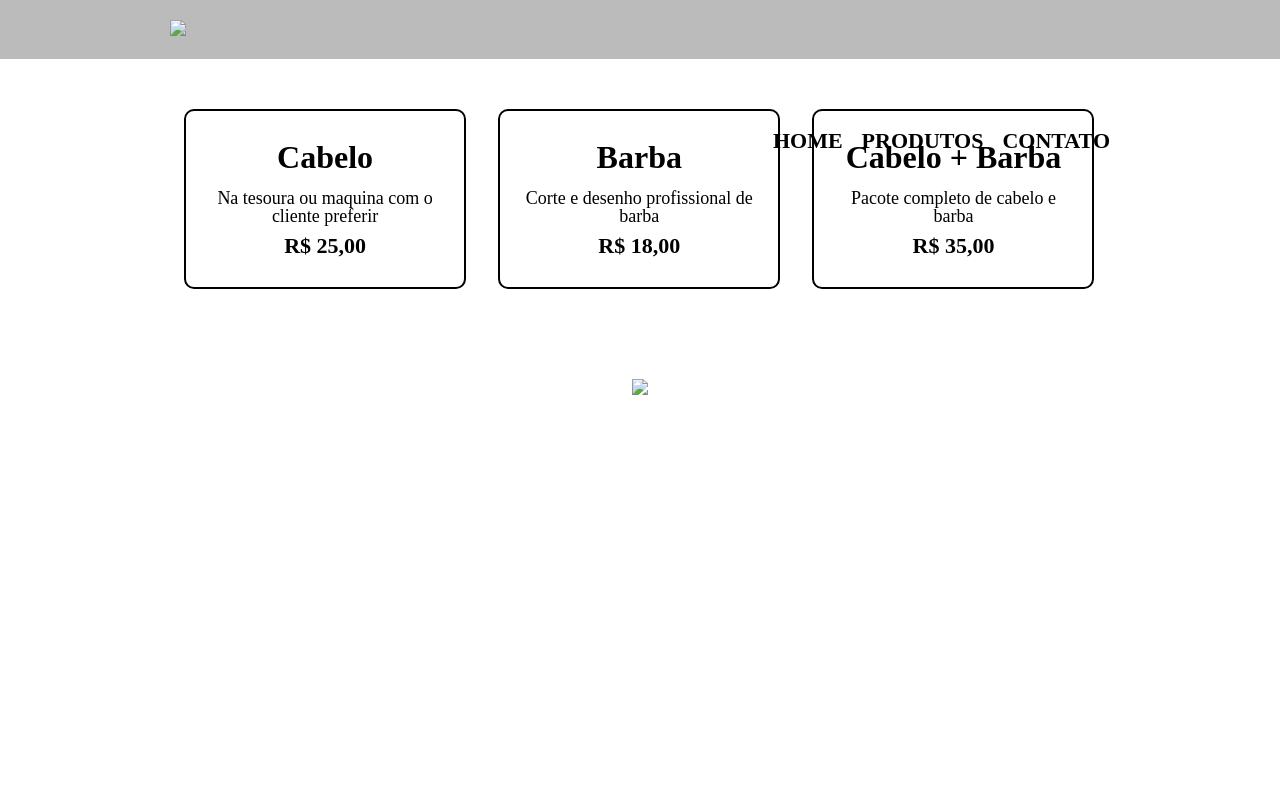
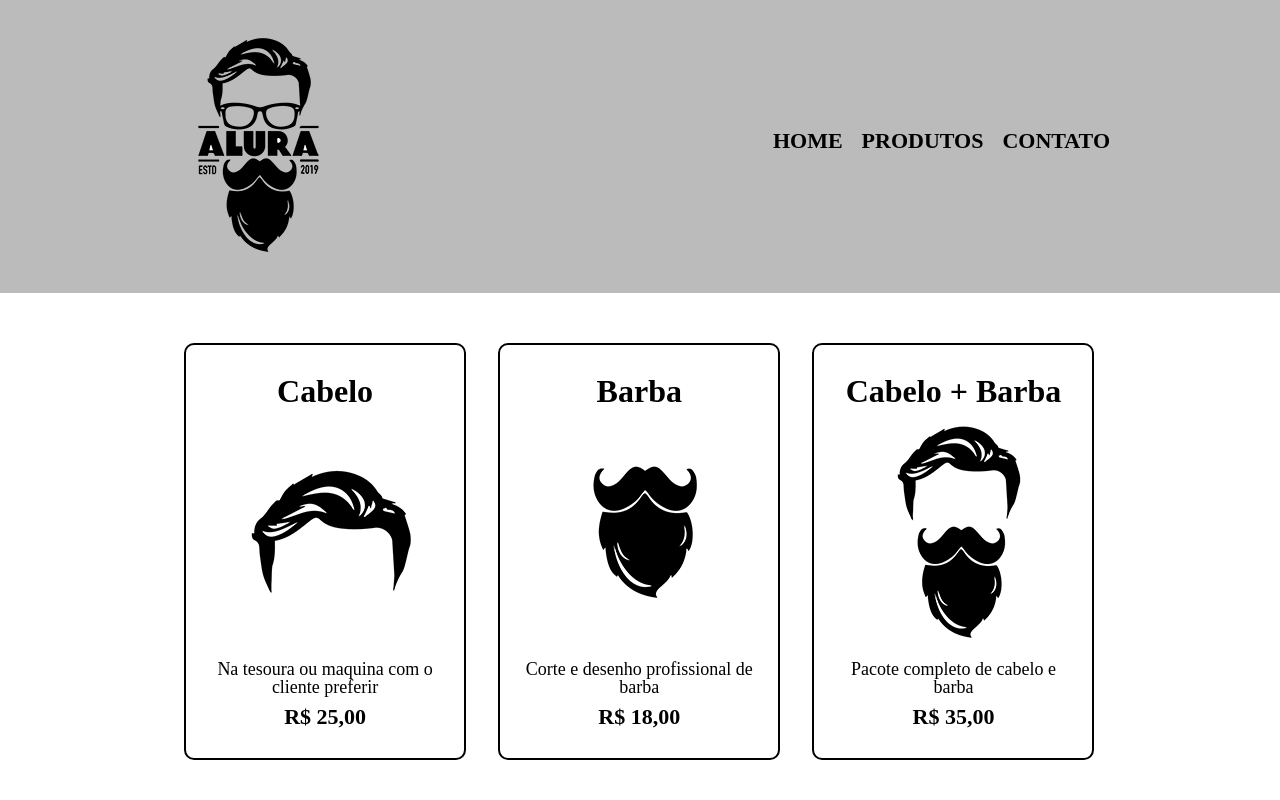
Before and after one commit to ReneFarias/barbearia_produtos_html_css, a plain HTML site: page index.html in a window 1280 px wide. Shown: the top 800 px of the page. Drawn offline with Linux system fonts and the light colour scheme.

Commit message:
fix erro links
html e css imgs fix

```diff
--- a/index.html
+++ b/index.html
@@ -15,7 +15,7 @@
         <!-- essa div caixa é o que vai ficar no meio centralizando todo conteúdo -->
         <div class="caixa">
             <!-- h1 é o titulo onde dentro temos a nossa imagem logo -->
-            <h1><img src="logo.png"></h1>
+            <h1><img src="https://raw.githubusercontent.com/ReneFarias/barbearia_produtos_html_css/main/img/logo.png"></h1>
             <!-- tag nav = navegação, recebe a lista e os itens, tag predefinida do html evitando uso de classe -->
             <nav>
                     <ul>
@@ -34,26 +34,26 @@
             <!-- olhe e veja a forma organizada e lógica dos itens e seus detalhes -->
             <li>
                 <h2>Cabelo</h2>
-                <img src="/cabelo.jpg" alt="">
+                <img src="https://raw.githubusercontent.com/ReneFarias/barbearia_produtos_html_css/main/img/cabelo.jpg" alt="">
                 <p class="produto-descricao">Na tesoura ou maquina com o cliente preferir</p>
                 <p class="produto-preco">R$ 25,00</p>
             </li>
             <li>
                 <h2>Barba</h2>
-                <img src="/barba.jpg" alt="">
+                <img src="https://raw.githubusercontent.com/ReneFarias/barbearia_produtos_html_css/main/img/barba.jpg" alt="">
                 <p class="produto-descricao">Corte e desenho profissional de barba</p>
                 <p class="produto-preco">R$ 18,00</p>
             </li>
             <li>
                 <h2>Cabelo + Barba</h2>
-                <img src="/cabelo+barba.jpg" alt="">
+                <img src="https://raw.githubusercontent.com/ReneFarias/barbearia_produtos_html_css/main/img/cabelo%2Bbarba.jpg" alt="">
                 <p class="produto-descricao">Pacote completo de cabelo e barba</p>
                 <p class="produto-preco">R$ 35,00</p>
             </li>
         </ul>
     </main>
     <footer>
-        <img src="/logo-branco.png">
+        <img src="https://raw.githubusercontent.com/ReneFarias/barbearia_produtos_html_css/main/img/logo-branco.png">
         <!-- para usar o c do copyright precisamos pegar no site unicode-table.com, unicode é uma linguagem universal dos simbolos, essa forma usada é de entidade -->
         <p class="copyright">&copy;Copyright Barbearia Alura - 2023</p>
     </footer>
--- a/produtos.css
+++ b/produtos.css
@@ -115,7 +115,7 @@ nav a:hover {
 footer {
     text-align: center;
     /* para colocar imagem de fundo exportada usamos url("caminho"), importante lembrar que a imagem replica até preencher a área */
-    background: url("bg.jpg");
+    background: url("https://raw.githubusercontent.com/ReneFarias/barbearia_produtos_html_css/main/img/bg.jpg");
     /* para darmos espaço entre cima e baixo */
     padding: 40px 0;
 }
```
